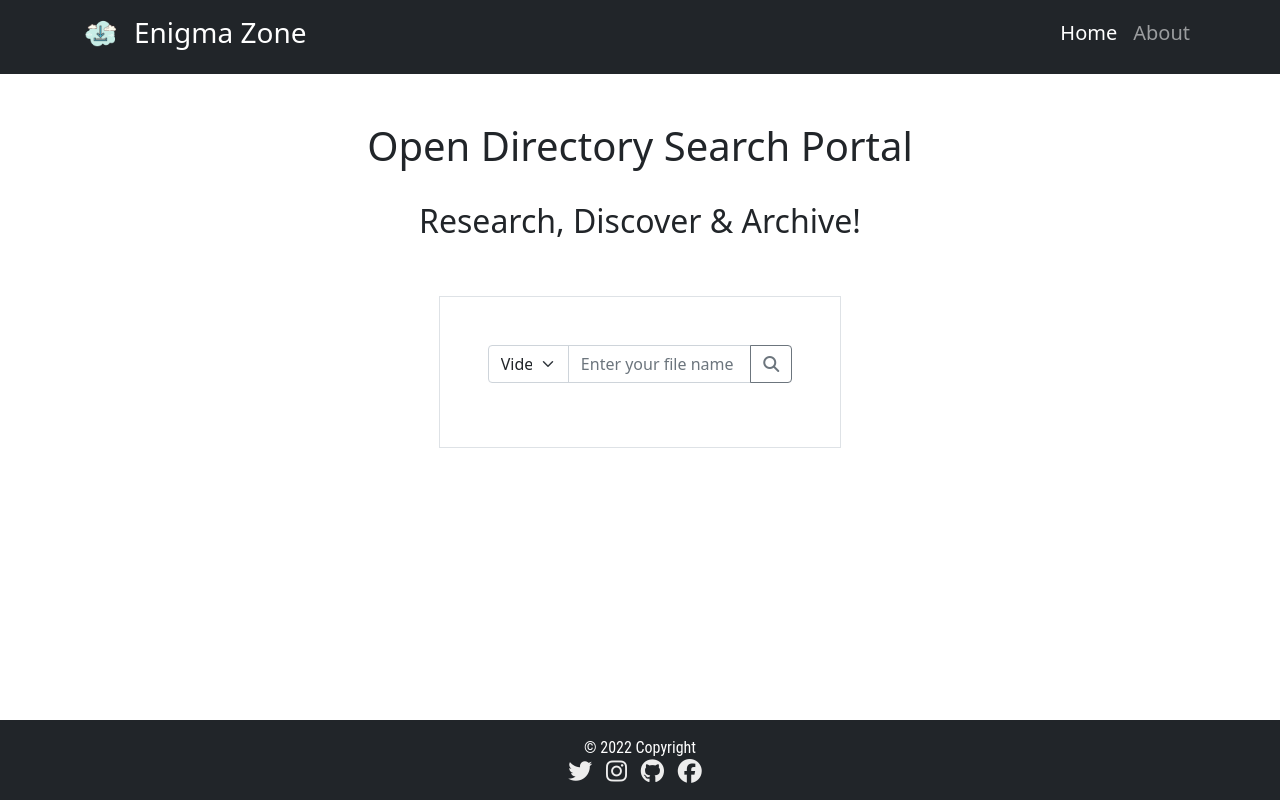
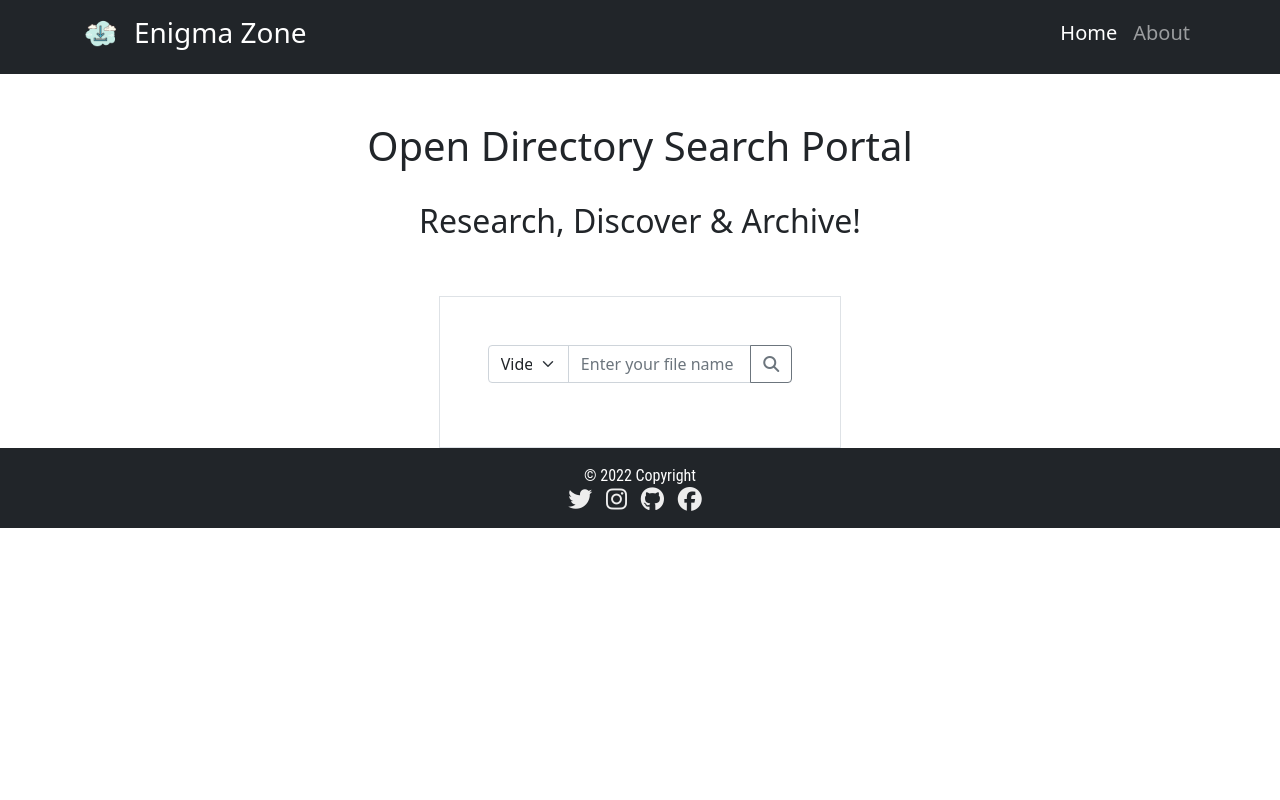
Before and after one commit to Avijit-roy/Enigma-Zone, a plain HTML site: page index.html in a window 1280 px wide. Drawn offline with nearby package versions, Linux system fonts and the light colour scheme.

Commit message:
Update index.html

```diff
--- a/index.html
+++ b/index.html
@@ -78,7 +78,7 @@
 
 
   <div class="text-center p-3 bg-dark text-white"
-    style="background-color: rgba(0, 0, 0, 0.2); font-family: 'Roboto Condensed', sans-serif; bottom: 0; position:absolute; width: 100%;">
+    style="background-color: rgba(0, 0, 0, 0.2); font-family: 'Roboto Condensed', sans-serif; bottom: 0; position:sticky; width: 100%;">
     © 2022 Copyright
     <div>
       <a href="https://twitter.com/AvijitR67180451" target="_blank"><i class="fa-brands fa-twitter fa-xl"
```
